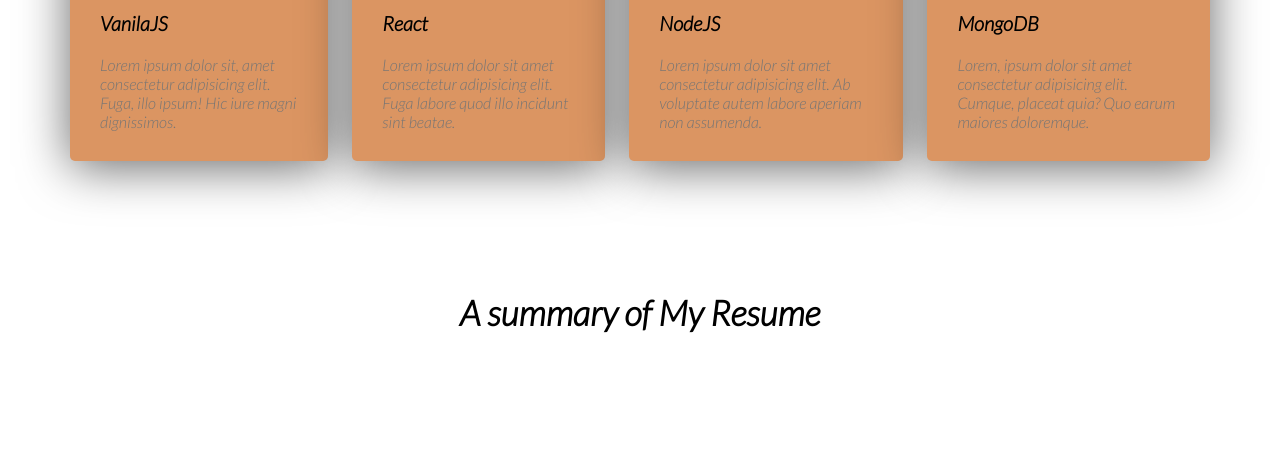
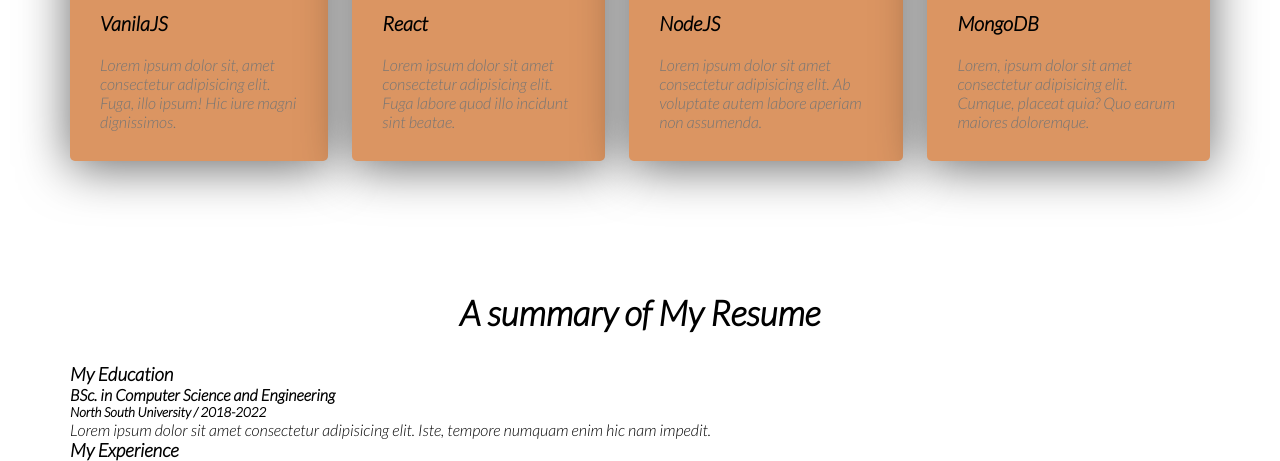
Before and after one commit to RionelxSlovesky/Programming-hero-portfolio, a plain HTML site: page index.html in a window 1280 px wide. Shown: the part 1452-1913 px from the top of the page. Before the commit the page ends 1815 px from the top, so only its background shows below. Drawn offline with Linux system fonts and the light colour scheme.

Commit message:
Started making the resume section

```diff
--- a/index.html
+++ b/index.html
@@ -82,6 +82,19 @@
         </section>
         <section>
             <h3 class="section-title">A summary of My Resume</h3>
+            <div class="resume-container">
+                <div class="my-education">
+                    <h3 class="resume-title">My Education</h3>
+                    <div class="resume-item">
+                        <h4 class="title">BSc. in Computer Science and Engineering</h4>
+                        <h5 class="sub-title">North South University / 2018-2022</h5>
+                        <p class="description">Lorem ipsum dolor sit amet consectetur adipisicing elit. Iste, tempore numquam enim hic nam impedit.</p>
+                    </div>
+                </div>
+                <div class="my-experience">
+                    <h3 class="resume-title">My Experience</h3>
+                </div>
+            </div>
         </section>
 
 
```
